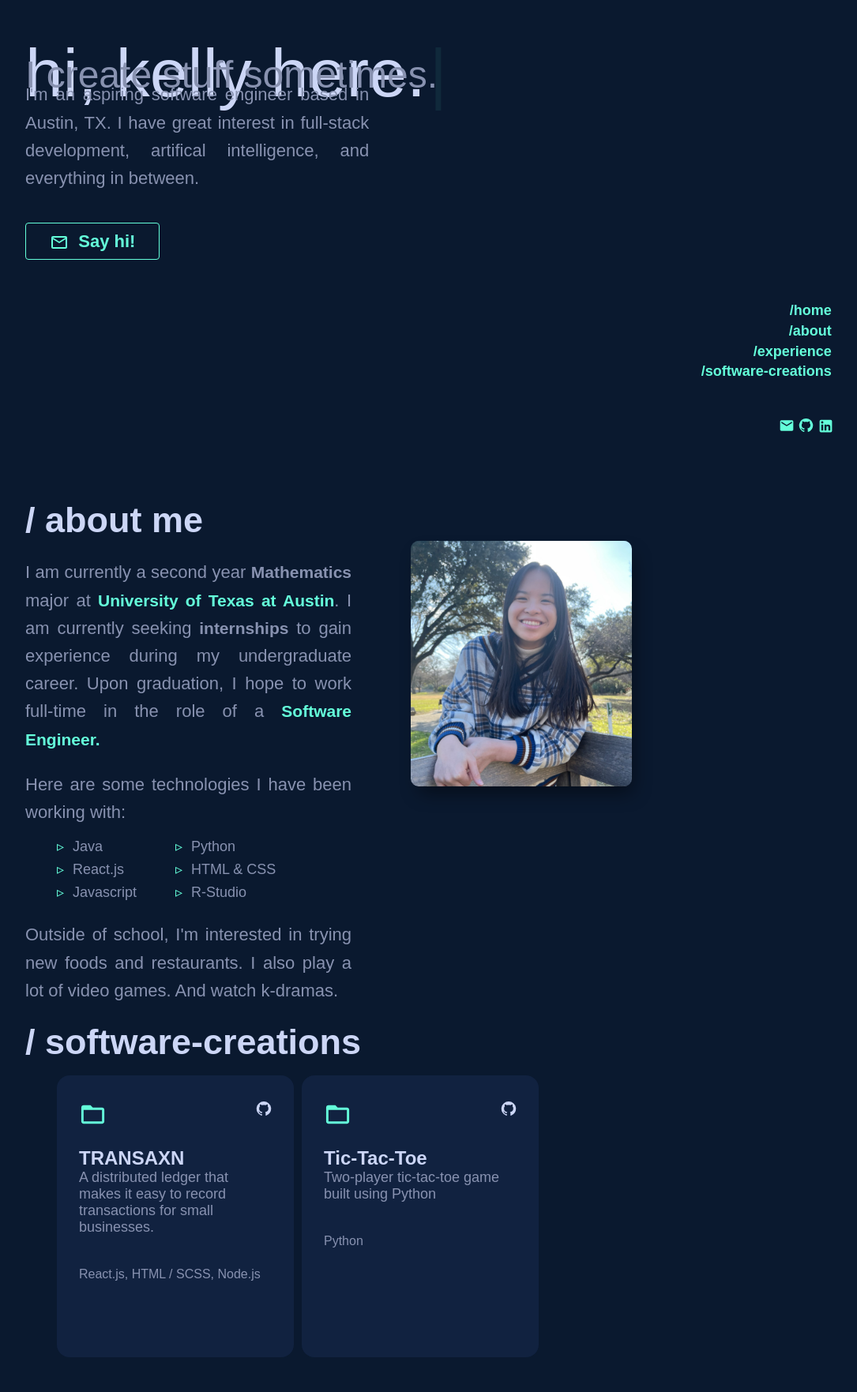
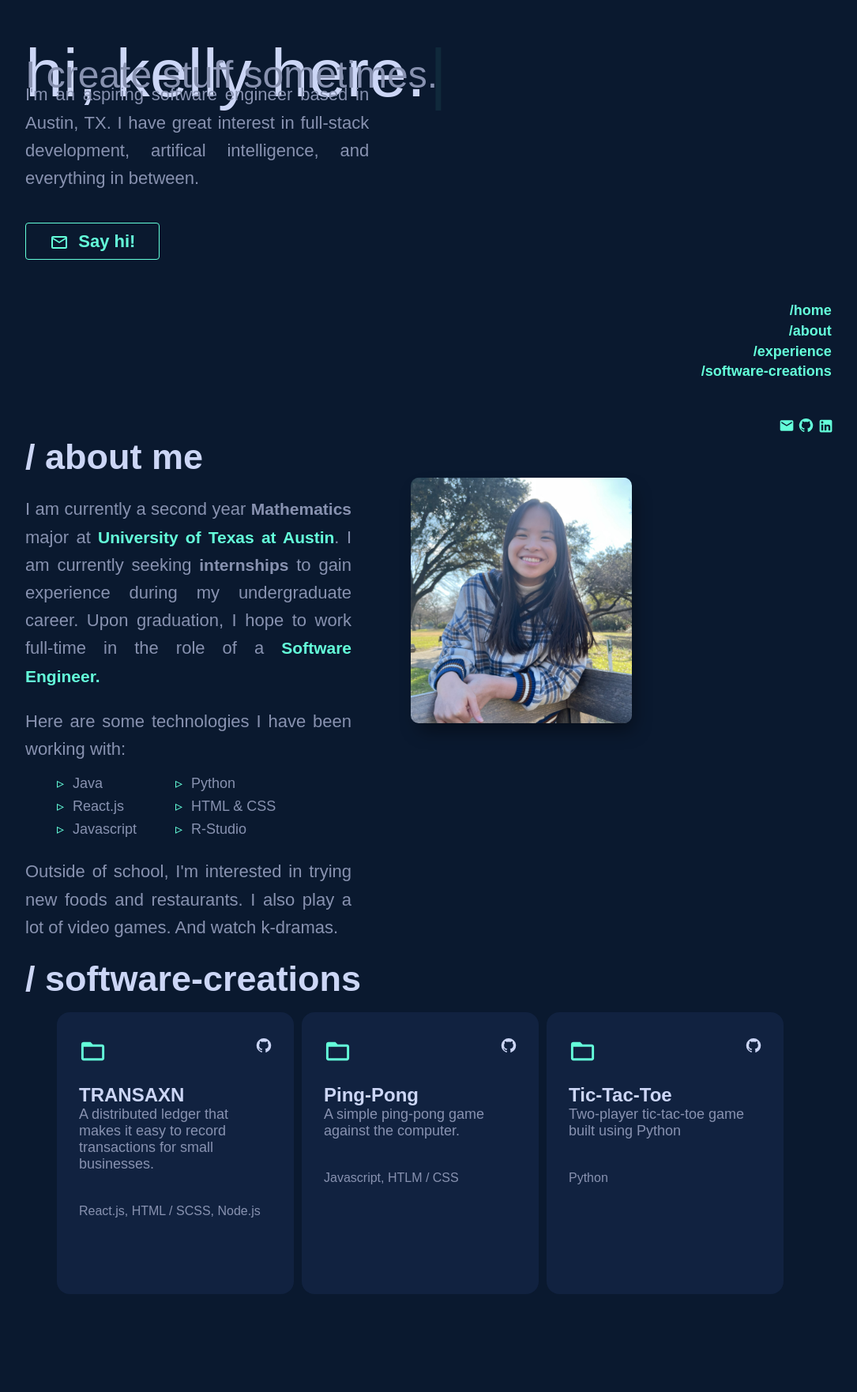
Before and after one commit to KellyyDuong/KellyyDuong.github.io, a React (Create React App) app: page / in a window 1280 px wide. Shown: the part 157-1920 px from the top of the page at 79% size, without its empty margins (160-1245 px from the left). Built offline with nearby package versions, Linux system fonts and the light colour scheme; a web font is replaced by a local one.

Commit message:
added projects

```diff
--- a/src/components/Projects.js
+++ b/src/components/Projects.js
@@ -13,6 +13,12 @@ class Projects extends React.Component {
                     "A distributed ledger that makes it easy to record transactions for small businesses.",
                 techStack: "React.js, HTML / SCSS, Node.js",
                 link: "https://github.com/DylanTse/supply-chain"
+            },
+            "Ping-Pong": {
+              desc:
+                "A simple ping-pong game against the computer.",
+                techStack: "Javascript, HTLM / CSS",
+                link: "https://github.com/KellyyDuong/PingPong"
             },
             "Tic-Tac-Toe": {
                 desc:
--- a/src/styles/Intro.css
+++ b/src/styles/Intro.css
@@ -4,8 +4,7 @@
     align-items: flex-start;
     padding-left: 15%;
     padding-top: 18%;
-    min-height: 70vh;
-
+    min-height: 60vh;
 }
 
 canvas {
```
